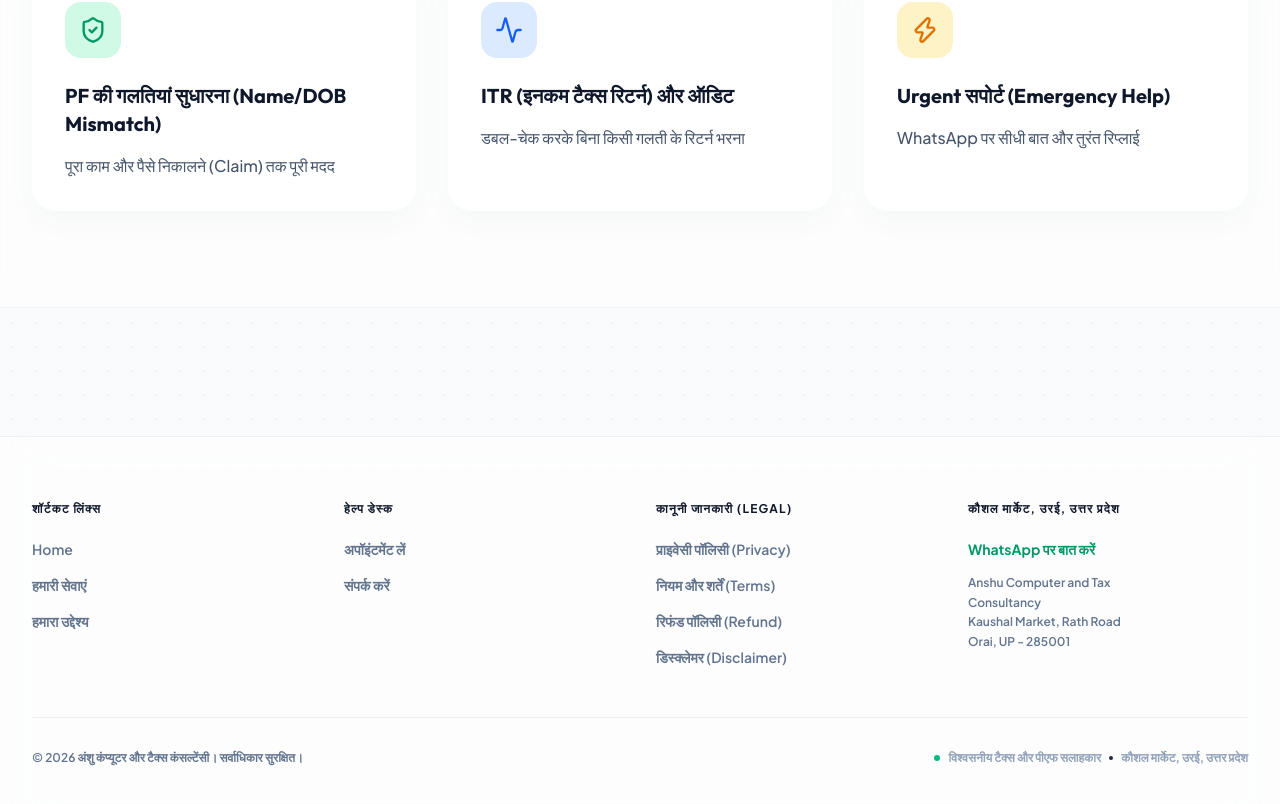
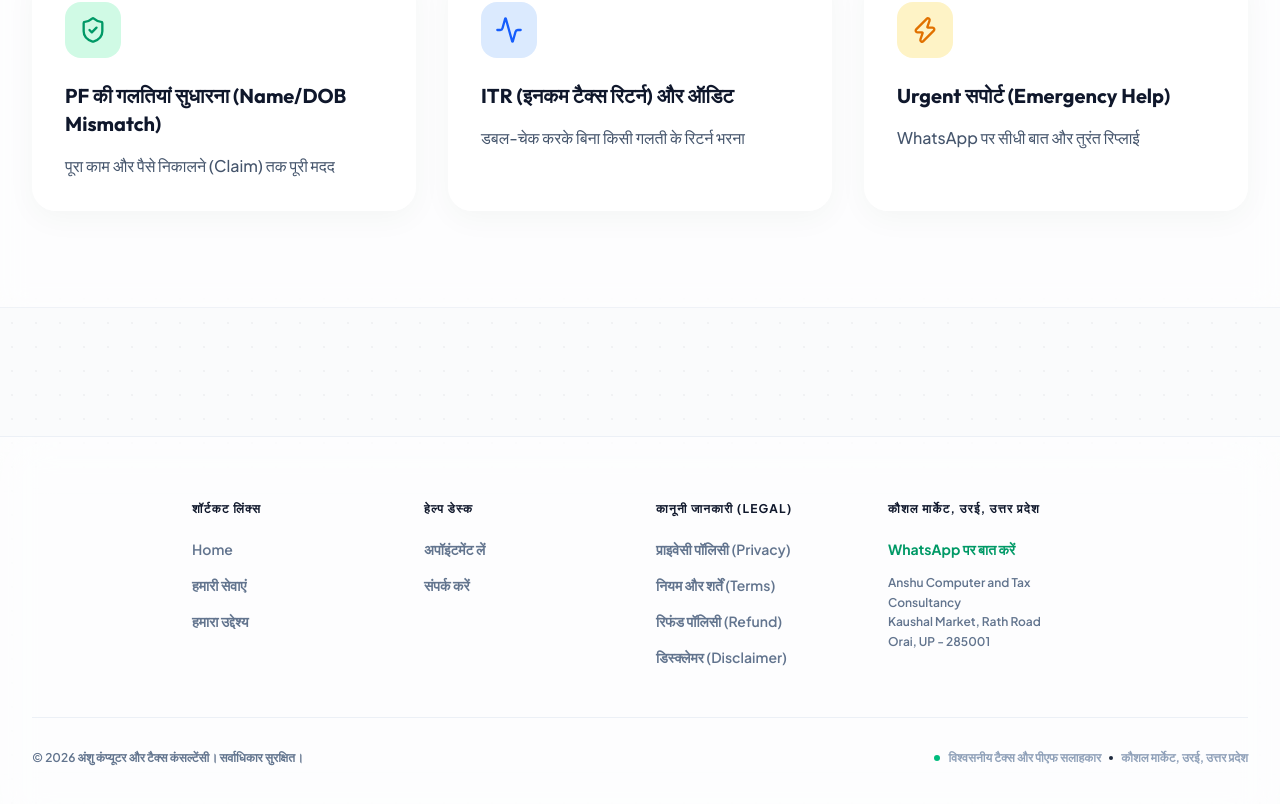
Before and after one commit to ssoni4751/PROJECT_EGI, a Next.js app: page / in a window 1280 px wide. Shown: the part 1201-2005 px from the top of the page. Built offline with nearby package versions, Linux system fonts and the light colour scheme.

Commit message:
style: constrain footer links grid to max-w-4xl for tighter spacing

```diff
--- a/src/components/Footer.tsx
+++ b/src/components/Footer.tsx
@@ -11,7 +11,7 @@ export default function Footer() {
   return (
     <footer className="relative mt-20 sm:mt-32 border-t border-slate-200/60 bg-white/50 backdrop-blur-xl">
       <div className="max-w-7xl mx-auto px-4 sm:px-6 lg:px-8 py-12 md:py-16">
-        <div className="grid grid-cols-2 sm:grid-cols-2 lg:grid-cols-4 gap-12 lg:gap-8">
+        <div className="grid grid-cols-2 md:grid-cols-4 gap-12 lg:gap-8 max-w-4xl mx-auto">
           <div className="space-y-5">
             <h4 className="text-xs font-bold text-slate-900 uppercase tracking-widest">{t("footer-access-title")}</h4>
             <ul className="space-y-3">
@@ -39,7 +39,7 @@ export default function Footer() {
             </ul>
           </div>
 
-          <div className="col-span-2 sm:col-span-1 lg:col-span-1 space-y-5">
+          <div className="space-y-5">
             <h4 className="text-xs font-bold text-slate-900 uppercase tracking-widest">{t("footer-loc-badge")}</h4>
             <ul className="space-y-3">
               <li>
```
